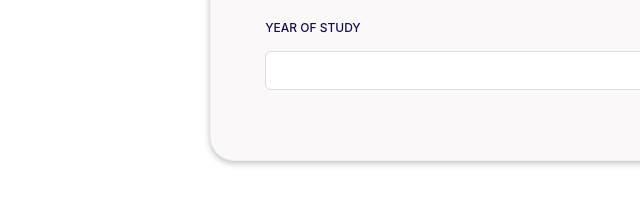
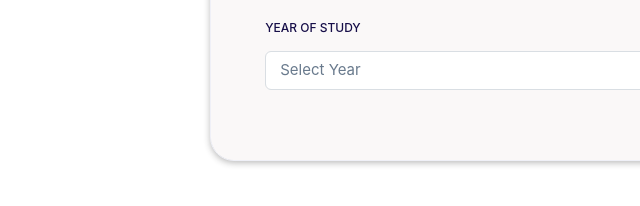
Before and after one commit to vijayabhaskar00/prostvote, a plain HTML site: page index.html in a window 1280 px wide. Shown: the part 1012-1218 px from the top of the page, 49-689 px from the left. Drawn offline with nearby package versions, Linux system fonts and the light colour scheme.

Commit message:
Update index.html

```diff
--- a/index.html
+++ b/index.html
@@ -107,7 +107,7 @@
 											<label class="form-label" for="basic-default-company">Year of study
 											</label>
 											<select ng-model="input.StudentYear" class="form-select">
-												<!-- <option value="">Default select</option> -->
+												<option value="">Select Year</option>
 												<option>1<sup>st</sup> Year</option>
 												<option>2<sup>nd</sup> Year</option>
 												<option>3<sup>rd</sup> Year</option>
```
